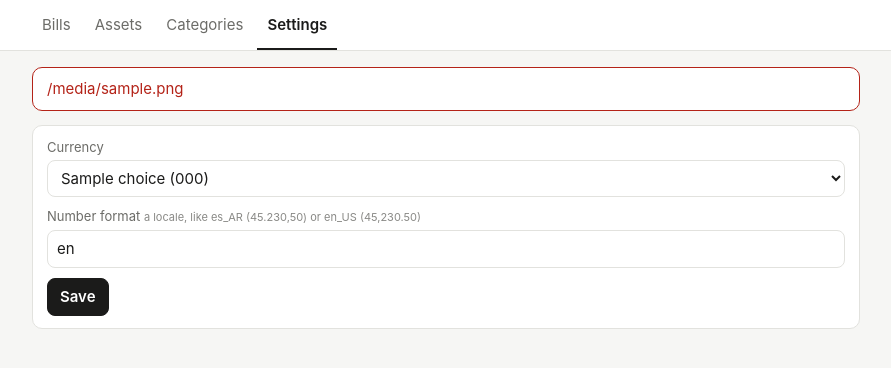
After one commit to lo9i/lo9i-assistant-extras, a FastAPI app: template mcp/expenses/src/expenses/web/templates/settings.html in a window 1280 px wide. The commit adds this page. Shown: the top 368 px of the page, without its empty margins (194-1085 px from the left). Run offline with FastAPI, Linux system fonts and the light colour scheme; the template is opened without the code that fills it: most values are stand-ins (such as "Sample title", 1, 10 or a date in 2020).

Commit message:
Let the user choose the expenses currency
Amounts were Argentine pesos written the Argentine way. Now everything is
in one currency the user chooses, kept in the database: the page asks on
the first visit, guessing from the browser's language and region, and
has a Settings page; the assistant reads it from month_summary and sets
it with set_currency. Amounts are shown and read the way the chosen
locale writes numbers (Babel). Changing it relabels; nothing converts.

```diff
--- a/mcp/expenses/pyproject.toml
+++ b/mcp/expenses/pyproject.toml
@@ -4,6 +4,7 @@ version = "0.1.0"
 description = "Track assets, recurring obligations and bills"
 requires-python = ">=3.12"
 dependencies = [
+    "babel>=2.18.0",
     "fastapi>=0.142.2",
     "jinja2>=3.1.6",
     "mcp>=2.2.0",
--- a/mcp/expenses/server.yaml
+++ b/mcp/expenses/server.yaml
@@ -2,7 +2,7 @@
 # core/mcp/install.py. {dir} is this folder once installed, {data} a folder for its data that
 # updates leave alone, {uv} the uv lo9i found, {socket} where the web page listens.
 name: expenses
-description: Assets, recurring obligations and bills, in Argentine pesos
+description: Assets, recurring obligations and bills, in the currency you choose
 command: "{uv}"
 # uv builds its own environment from uv.lock on the first start, so that start is slow.
 args: [run, --quiet, --project, "{dir}", --frozen, expenses-mcp]
--- a/mcp/expenses/src/expenses/db.py
+++ b/mcp/expenses/src/expenses/db.py
@@ -6,6 +6,12 @@ import sqlite3
 DEFAULT_CATEGORIES = ("utilities", "tax", "insurance", "transport", "housing", "other")
 
 SCHEMA = """
+-- One row per setting, such as the currency (currency.py).
+CREATE TABLE IF NOT EXISTS settings (
+    key TEXT PRIMARY KEY,
+    value TEXT NOT NULL
+);
+
 CREATE TABLE IF NOT EXISTS assets (
     id TEXT PRIMARY KEY,
     name TEXT NOT NULL,
--- a/mcp/expenses/src/expenses/web/app.py
+++ b/mcp/expenses/src/expenses/web/app.py
@@ -26,11 +26,12 @@ from pathlib import Path
 from typing import Annotated, Any
 
 from fastapi import Depends, FastAPI, Request
-from fastapi.responses import HTMLResponse, Response
+from fastapi.responses import HTMLResponse, RedirectResponse, Response
 from fastapi.staticfiles import StaticFiles
 from fastapi.templating import Jinja2Templates
+from jinja2 import pass_context
 
-from .. import db, recurring, service
+from .. import currency, db, recurring, service
 from ..models import Bill, Obligation
 from ..service import ExpensesError, ValidationError
 
@@ -38,11 +39,6 @@ HERE = Path(__file__).parent
 # What the daemon may send as X-Forwarded-Prefix: path segments, like /expenses.
 PREFIX = re.compile(r"^(/[A-Za-z0-9_-]+)*$")
 MONTHS = ["Jan", "Feb", "Mar", "Apr", "May", "Jun", "Jul", "Aug", "Sep", "Oct", "Nov", "Dec"]
-
-
-def format_ars(amount: float) -> str:
-    """Argentine style: dot for thousands, comma for decimals, e.g. 45.230,50."""
-    return f"{amount:,.2f}".replace(",", "_").replace(".", ",").replace("_", ".")
 
 
 def asset_url(name: str) -> str:
@@ -54,16 +50,23 @@ def asset_url(name: str) -> str:
 
 templates = Jinja2Templates(directory=HERE / "templates")
 templates.env.globals["asset"] = asset_url
-templates.env.filters["ars"] = format_ars
 templates.env.globals["MONTHS"] = MONTHS
 templates.env.globals["ASSET_KINDS"] = service.ASSET_KINDS
 templates.env.globals["EVERY_MONTHS"] = service.EVERY_MONTHS
 
 
-async def get_conn() -> AsyncIterator[sqlite3.Connection]:
-    """A connection per request, with this month's recurring bills in place."""
+class NoCurrency(Exception):
+    """No currency is chosen yet: the settings page asks for it first."""
+
+
+async def get_conn(request: Request) -> AsyncIterator[sqlite3.Connection]:
+    """A connection per request, with this month's recurring bills in place and the currency in
+    `request.state.currency`. Until one is chosen, only the settings page opens."""
     conn = db.connect()
     try:
+        request.state.currency = currency.get(conn)
+        if request.state.currency is None and request.url.path != "/settings":
+            raise NoCurrency
         recurring.generate(conn)
         yield conn
     finally:
@@ -84,17 +87,15 @@ def _opt(form: dict, key: str) -> str | None:
     return _text(form, key) or None
 
 
-def _amount(form: dict, key: str) -> float | None:
-    """Accepts 45230.50, 45230,50 and 45.230,50."""
+def _amount(form: dict, key: str, cur: currency.Currency) -> float | None:
+    """Written the way the currency's locale writes numbers: 45.230,50 or 45230,5 in es_AR."""
     v = _text(form, key)
     if not v:
         return None
-    if "," in v:
-        v = v.replace(".", "").replace(",", ".")
     try:
-        return float(v)
-    except ValueError:
-        raise ValidationError(f'{key} must be a number, got "{_text(form, key)}"') from None
+        return cur.parse(v)
+    except ValueError as e:
+        raise ValidationError(f'{key} must be a number, got "{v}": {e}') from None
 
 
 def _int(form: dict, key: str) -> int | None:
@@ -127,15 +128,23 @@ def metadata_text(metadata: dict[str, str]) -> str:
 templates.env.filters["metadata_text"] = metadata_text
 
 
-def input_number(value: Any) -> str:
-    """An amount as an input value: 1160000.0 -> "1160000". Typed text (a
-    failed form) passes through."""
+@pass_context
+def input_number(ctx: Any, value: Any) -> str:
+    """An amount as an input value, in the currency's locale: 45230.5 -> "45230,5" in es_AR. Typed
+    text (a failed form) passes through."""
     if isinstance(value, (int, float)) and not isinstance(value, bool):
-        return f"{value:.2f}".rstrip("0").rstrip(".")
+        return ctx["request"].state.currency.plain(value)
     return "" if value is None or not isinstance(value, str) else value
 
 
+@pass_context
+def money(ctx: Any, amount: float) -> str:
+    """An amount with the currency's symbol, in its locale: "$ 45.230,50"."""
+    return ctx["request"].state.currency.format(amount)
+
+
 templates.env.filters["num"] = input_number
+templates.env.filters["money"] = money
 
 
 def _render(request: Request, template: str, **ctx: Any) -> HTMLResponse:
@@ -207,7 +216,7 @@ def _month_ctx(conn: sqlite3.Connection, filters: Filters, **extra: Any) -> dict
     }
 
 
-def _bill_args(form: dict) -> dict[str, Any]:
+def _bill_args(form: dict, cur: currency.Currency) -> dict[str, Any]:
     """add_bill/update_bill arguments from a bill form. An obligation bill
     takes its asset and category from the obligation."""
     obligation_id = _int(form, "obligation_id")
@@ -219,7 +228,7 @@ def _bill_args(form: dict) -> dict[str, Any]:
     if obligation_id is None:
         args["category"] = _opt(form, "category")
         args["asset_id"] = _opt(form, "asset_id")
-    amount = _amount(form, "amount")
+    amount = _amount(form, "amount", cur)
     if amount is None:
         raise ValidationError("amount is required")
     return {**args, "amount": amount, "due_date": _text(form, "due_date")}
@@ -236,7 +245,7 @@ def _month_routes(app: FastAPI) -> None:
         form = dict(await request.form())
         filters = Filters.read(form)
         try:
-            args = _bill_args(form)
+            args = _bill_args(form, request.state.currency)
             service.add_bill(conn, args.pop("amount"), args.pop("due_date"), **args)
         except ExpensesError as e:
             ctx = _month_ctx(conn, filters, add=form, add_error=str(e), add_open=True)
@@ -254,7 +263,7 @@ def _month_routes(app: FastAPI) -> None:
         form = dict(await request.form())
         filters = Filters.read(form)
         try:
-            args = _bill_args(form)
+            args = _bill_args(form, request.state.currency)
             if status := _text(form, "status"):
                 args["status"] = status
             service.update_bill(conn, id, **args)
@@ -305,7 +314,7 @@ def _asset_args(form: dict) -> dict[str, Any]:
     }
 
 
-def _obligation_args(form: dict) -> dict[str, Any]:
+def _obligation_args(form: dict, cur: currency.Currency) -> dict[str, Any]:
     return {
         "name": _text(form, "name"),
         "category": _text(form, "category"),
@@ -314,7 +323,7 @@ def _obligation_args(form: dict) -> dict[str, Any]:
         "due_day": _int(form, "due_day"),
         "every_months": _int(form, "every_months") or 1,
         "anchor_month": _int(form, "anchor_month"),
-        "expected_amount": _amount(form, "expected_amount"),
+        "expected_amount": _amount(form, "expected_amount", cur),
     }
 
 
@@ -364,7 +373,7 @@ def _asset_routes(app: FastAPI) -> None:
         form = dict(await request.form())
         group = _text(form, "asset_id") or NO_ASSET
         try:
-            args = _obligation_args(form)
+            args = _obligation_args(form, request.state.currency)
             asset_id = None if group == NO_ASSET else group
             service.add_obligation(conn, args.pop("name"), args.pop("category"), asset_id=asset_id, **args)
         except ExpensesError as e:
@@ -383,7 +392,7 @@ def _asset_routes(app: FastAPI) -> None:
     async def save_obligation(request: Request, id: int, conn: Conn) -> HTMLResponse:
         form = dict(await request.form())
         try:
-            service.update_obligation(conn, id, **_obligation_args(form))
+            service.update_obligation(conn, id, **_obligation_args(form, request.state.currency))
         except ExpensesError as e:
             ob = service.get_obligation(conn, id)
             ctx = {"ob": ob, "form": form, "error": str(e), "categories": service.list_categories(conn)}
@@ -429,6 +438,34 @@ def _category_routes(app: FastAPI) -> None:
         return _render(request, "_categories.html", **ctx(conn))
 
 
+# --- Settings ---
+
+
+def _settings_ctx(request: Request, conn: sqlite3.Connection, **extra: Any) -> dict[str, Any]:
+    """The current currency, or a guess from the browser's language for the first visit."""
+    chosen = request.state.currency or currency.guess(request.headers.get("accept-language", ""))
+    chosen = chosen or currency.Currency("USD", "en_US")
+    has_bills = conn.execute("SELECT 1 FROM bills LIMIT 1").fetchone() is not None
+    first = request.state.currency is None
+    return {"nav": "settings", "chosen": chosen, "choices": currency.choices(chosen.locale), "first": first,
+            "has_bills": has_bills, **extra}
+
+
+def _settings_routes(app: FastAPI) -> None:
+    @app.get("/settings", response_class=HTMLResponse)
+    async def settings_page(request: Request, conn: Conn) -> HTMLResponse:
+        return _page(request, "settings.html", "_settings.html", **_settings_ctx(request, conn))
+
+    @app.post("/settings", response_class=HTMLResponse)
+    async def save_settings(request: Request, conn: Conn) -> HTMLResponse:
+        form = dict(await request.form())
+        try:
+            request.state.currency = currency.set(conn, _text(form, "currency"), _text(form, "locale"))
+        except ValidationError as e:
+            return _render(request, "_settings.html", **_settings_ctx(request, conn, banner=str(e)))
+        return _render(request, "_settings.html", **_settings_ctx(request, conn, saved=True))
+
+
 # --- Serving under lo9i ---
 
 
@@ -456,11 +493,20 @@ def create_app() -> FastAPI:
         status = 404 if isinstance(exc, service.NotFound) else 400
         return Response(str(exc), status_code=status, media_type="text/plain")
 
+    # Until a currency is chosen, every page sends the user to the settings page.
+    @app.exception_handler(NoCurrency)
+    async def no_currency(request: Request, exc: NoCurrency) -> Response:
+        target = f"{request.scope.get('root_path', '')}/settings"
+        if request.headers.get("HX-Request"):
+            return Response(status_code=200, headers={"HX-Redirect": target})
+        return RedirectResponse(target, status_code=303)
+
     app.mount("/static", StaticFiles(directory=HERE / "static"), name="static")
     app.add_middleware(ForwardedPrefix)
     _month_routes(app)
     _asset_routes(app)
     _category_routes(app)
+    _settings_routes(app)
     return app
 
 
--- a/mcp/expenses/src/expenses/web/templates/_assets.html
+++ b/mcp/expenses/src/expenses/web/templates/_assets.html
@@ -27,7 +27,7 @@
       <div class="row" id="ob-{{ o.id }}">
         <div class="main">
           <div class="title">{{ o.name }} <span class="tag">{{ o.category }}</span></div>
-          <div class="muted small">{{ schedule(o) }} · {% if o.expected_amount is not none %}fixed $ {{ o.expected_amount | ars }}{% else %}estimated{% endif %}</div>
+          <div class="muted small">{{ schedule(o) }} · {% if o.expected_amount is not none %}fixed {{ o.expected_amount | money }}{% else %}estimated{% endif %}</div>
           {% for k, v in o.metadata.items() %}<div class="muted small">{{ k }}: {{ v }}</div>{% endfor %}
         </div>
         <div class="actions">
--- /dev/null
+++ b/mcp/expenses/src/expenses/web/templates/_settings.html
@@ -0,0 +1,23 @@
+<section id="settings">
+  {% if banner %}<p class="banner">{{ banner }}</p>{% endif %}
+  {% if first %}
+  <p class="card">Pick the currency everything is in. There's one currency for all assets, obligations and bills.</p>
+  {% endif %}
+  <form class="card stack" hx-post="settings" hx-target="#settings" hx-swap="outerHTML">
+    <label>Currency
+      <select name="currency">
+        {% for code, name in choices %}
+        <option value="{{ code }}" {{ 'selected' if code == chosen.code }}>{{ name }} ({{ code }})</option>
+        {% endfor %}
+      </select>
+    </label>
+    <label><span>Number format <span class="hint">a locale, like es_AR (45.230,50) or en_US (45,230.50)</span></span>
+      <input name="locale" value="{{ chosen.locale }}" required>
+    </label>
+    {% if has_bills %}<p class="muted small">Changing the currency relabels every amount; nothing is converted.</p>{% endif %}
+    <div class="actions">
+      <button class="primary">Save</button>
+      {% if saved %}<span class="muted small">Saved: amounts look like {{ 45230.5 | money }}. <a href="./">Back to bills</a></span>{% endif %}
+    </div>
+  </form>
+</section>
--- a/mcp/expenses/src/expenses/web/templates/base.html
+++ b/mcp/expenses/src/expenses/web/templates/base.html
@@ -15,6 +15,7 @@
       <a href="./" class="{{ 'on' if nav == 'month' }}">Bills</a>
       <a href="assets" class="{{ 'on' if nav == 'assets' }}">Assets</a>
       <a href="categories" class="{{ 'on' if nav == 'categories' }}">Categories</a>
+      <a href="settings" class="{{ 'on' if nav == 'settings' }}">Settings</a>
     </nav>
   </header>
   <main>
--- /dev/null
+++ b/mcp/expenses/src/expenses/web/templates/settings.html
@@ -0,0 +1,3 @@
+{% extends "base.html" %}
+{% set nav = "settings" %}
+{% block main %}{% include "_settings.html" %}{% endblock %}
```
Also changed, not shown: mcp/expenses/SKILL.md (+3 -2 lines), mcp/expenses/src/expenses/currency.py (added, +120 -0 lines), mcp/expenses/src/expenses/mcp_server.py (+25 -2 lines), mcp/expenses/src/expenses/web/templates/_month.html (+6 -6 lines), mcp/expenses/tests/test_currency.py (added, +38 -0 lines), mcp/expenses/tests/test_mcp.py (+13 -0 lines), mcp/expenses/tests/test_web.py (+29 -6 lines), README.md, 1 other file.
